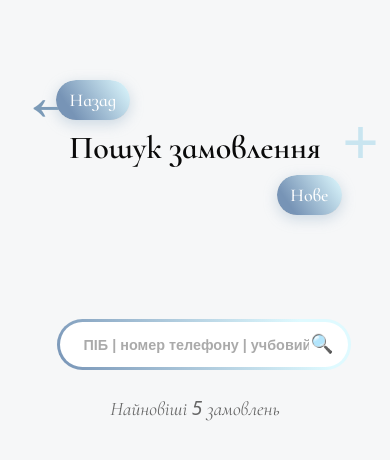
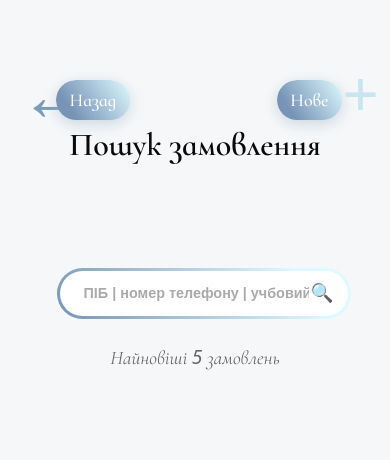
Before and after one commit to stjuice/panna, a React (Vite) app: page /search in a window 390 px wide. Shown: the top 460 px of the page. Built offline with nearby package versions, Linux system fonts and the light colour scheme; no server answers; the database is empty; a web font is replaced by a local one.

Commit message:
Adjust mobile view

```diff
--- a/src/components/buttons/CreateNewButton.tsx
+++ b/src/components/buttons/CreateNewButton.tsx
@@ -13,8 +13,8 @@ const CreateNewButton = ({ to, size = "small", onClick, text = "Нове" }: Cre
 		<div className={styles.createContainer}>
 			<Button to={to} size={size} onClick={onClick} className={styles.compact}>
 				{text}
+			  <span className={styles.plus}>+</span>
 			</Button>
-			<span className={styles.plus}>+</span>
 		</div>
 	);
 };
--- a/src/styles/orderDetails.module.scss
+++ b/src/styles/orderDetails.module.scss
@@ -20,8 +20,8 @@
 	}
 
 	.pageTitle {
-	  position: static;
-	  transform: none;
+	  position: static !important;
+	  transform: none !important;
 	  text-align: center;
 	  width: 100%;
 	}
@@ -69,7 +69,6 @@
 
 .statusValue {
   display: inline-block;
-  min-width: 8rem;
   font-size: 1.2rem;
   color: #555;
   cursor: pointer;
--- a/src/styles/search.module.scss
+++ b/src/styles/search.module.scss
@@ -17,31 +17,31 @@
 }
 
 @media (max-width: 599px) {
+
 	.topBar {
-		flex-direction: column;
-		align-items: center;
-		gap: 0.5rem;
+	  flex-wrap: wrap;
+	  align-items: center;
 	}
 
 	.topBar > *:first-child {
-		align-self: flex-start;
+	  order: 1;
 	}
 
 	.topBar > *:last-child {
-		margin-left: 0;
-		align-self: flex-end;
+	  order: 2;
+	  margin-left: auto;
 	}
 
 	.pageTitle {
-		position: static;
-		transform: none;
-		left: auto;
-		align-self: stretch;
-		text-align: center;
-		display: block;
-		width: 100%;
+	  order: 3;
+	  width: 100%;
+	  position: static;
+	  transform: none;
+	  text-align: center;
+	  margin-top: 0.3rem;
 	}
-}
+
+  }
 
 .orderList {
 	display: flex;
```
